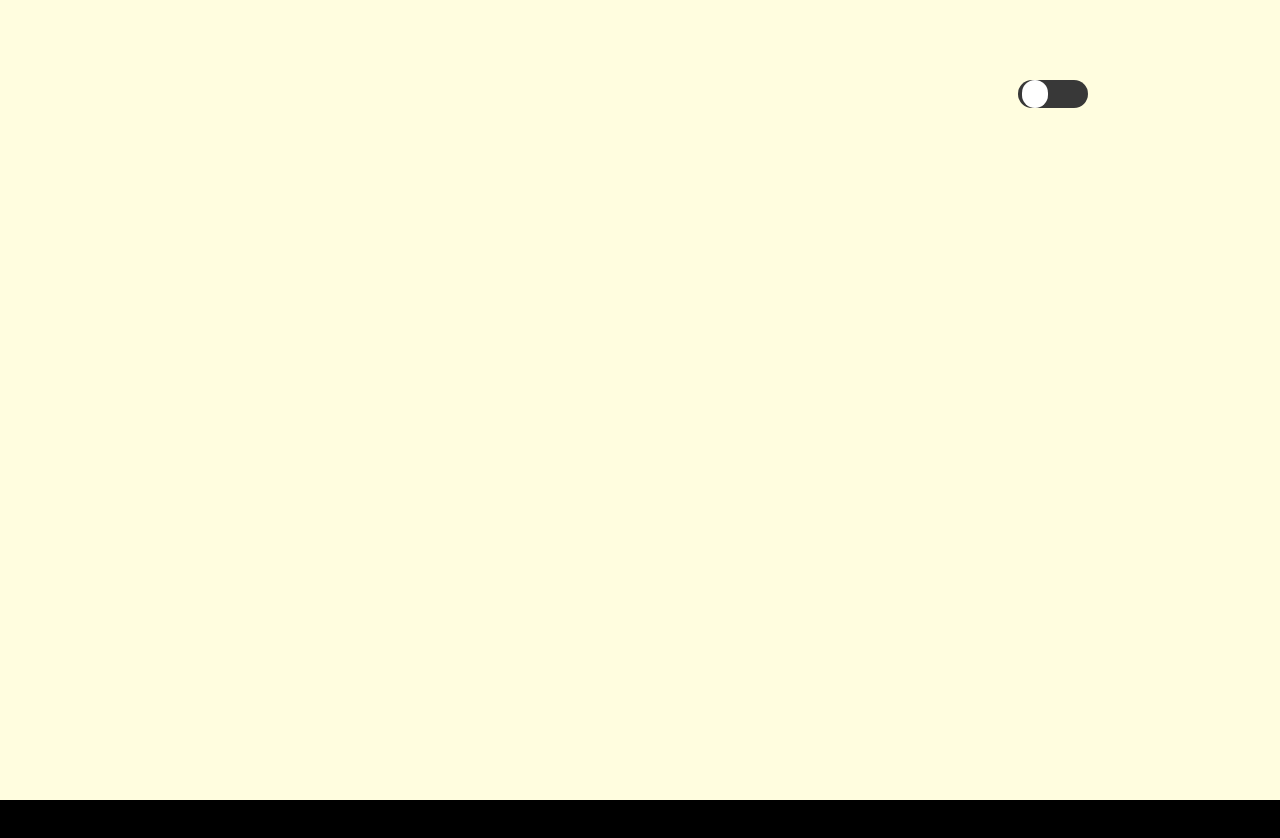
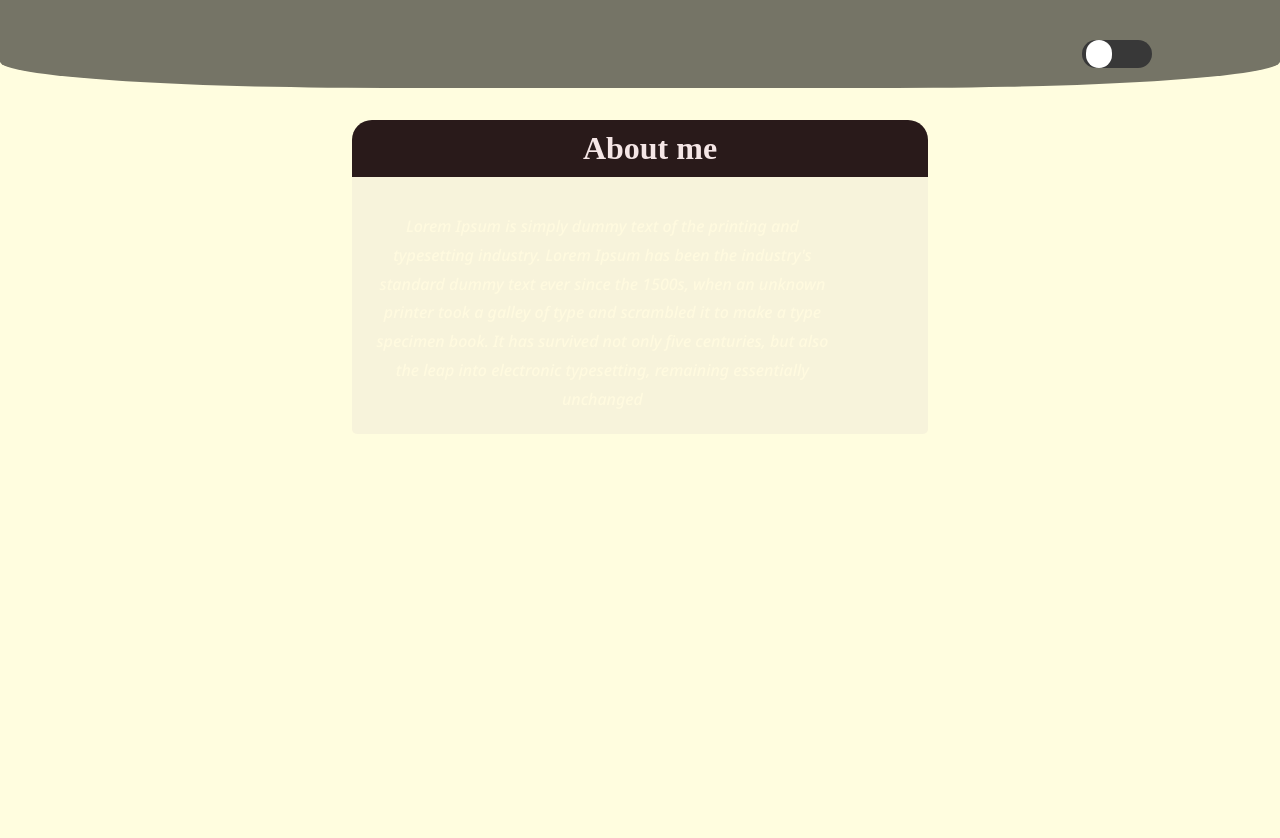
Before and after one commit to DominykasBubnys/Portfolio, a React (Create React App) app: page / in a window 1280 px wide. Shown: the top 838 px of the page. Before the commit the page ends 800 px from the top, so only its background shows below. Built offline with nearby package versions, Linux system fonts and the light colour scheme.

Commit message:
adding intro component and fonts

```diff
--- a/public/index.html
+++ b/public/index.html
@@ -7,7 +7,7 @@
       name="description"
       content="Web site created using create-react-app"
     />
-    <title>Portfolio</title>
+    <link href="https://fonts.googleapis.com/css2?family=Noto+Sans:ital,wght@1,500&display=swap" rel="stylesheet">    <title>Portfolio</title>
   </head>
   <body style="background-color: black;">
     <div id="root"></div>
--- a/src/App.js
+++ b/src/App.js
@@ -1,6 +1,7 @@
 import React, { useCallback, useState } from "react";
 import classes from "./styles/App.module.css";
 import Header from "./components/Header";
+import Intro from "./components/Intro";
 import {ThemeContext} from "./components/Context/ThemeContext";
 
 const App = () => {
@@ -13,8 +14,8 @@ const App = () => {
 
   return <ThemeContext.Provider value={{darkTheme, toggleTheme}}>
     <div className={darkTheme ? classes.container_dark : classes.container}>
-      < Header />
-
+      <Header />
+      <Intro />
     </div>
   </ThemeContext.Provider>;
 };
--- /dev/null
+++ b/src/components/CardHeader.js
@@ -0,0 +1,19 @@
+import React, { useContext } from 'react'
+import { ThemeContext } from './Context/ThemeContext'
+import classes from "../styles/CardHeader.module.css";
+
+const CardHeader = ({text}) => {
+
+    const {darkTheme} = useContext(ThemeContext);
+    console.log("dartheme: ", darkTheme)
+
+  return (
+    <div className={classes.container}>
+        <h1 className={classes.text}>
+            {text}
+        </h1>
+    </div>
+  )
+}
+
+export default CardHeader
--- /dev/null
+++ b/src/components/Intro.js
@@ -0,0 +1,17 @@
+import React from 'react'
+import CardHeader from './CardHeader'
+import classes from "../styles/Intro.module.css"
+
+
+const Intro = () => {
+  return (
+    <div className={classes.container}>
+        <CardHeader text="About me" />
+        <p className={classes.paragraph}>
+            Lorem Ipsum is simply dummy text of the printing and typesetting industry. Lorem Ipsum has been the industry's standard dummy text ever since the 1500s, when an unknown printer took a galley of type and scrambled it to make a type specimen book. It has survived not only five centuries, but also the leap into electronic typesetting, remaining essentially unchanged
+        </p>
+    </div>
+  )
+}
+
+export default Intro
--- a/src/styles/App.module.css
+++ b/src/styles/App.module.css
@@ -1,15 +1,18 @@
 *{
     padding: 0;
     margin: 0;
+    text-align: center;
 }
 
 .container{
+    padding-top: 15vh;
     background-color: rgb(255, 253, 223);
     width: 100%;
     height: 100vh;
 }
 
 .container_dark{
+    padding-top: 15vh;
     background-color: 131111;
     width: 100%;
     height: 100vh;
--- /dev/null
+++ b/src/styles/CardHeader.module.css
@@ -0,0 +1,15 @@
+.dark_theme{
+    /* background-color: rgba(52, 32, 32, 1); */
+}
+
+.container{
+    background-color: rgb(41, 26, 26);
+    width: 100%;
+    margin: 0 auto;
+    margin-bottom: 15px;
+    padding: 10px;
+}
+
+.text{
+    color: rgba(245, 230, 230, 1)
+}
--- a/src/styles/Header.module.css
+++ b/src/styles/Header.module.css
@@ -1,6 +1,13 @@
 .container{
-    width: 70%;
-    padding-top: 10vh;
+    width: 90%;
+    padding-top: 5vh;
+    padding-right: 10%;
     text-align: right;
-    margin: 0px auto;
+    padding-bottom: 20px;
+    border-radius: 0 0 30% 30%;
+    background-color: rgba(0, 0, 0, 0.541);
+    position: fixed;
+    top: 0;
+    left: auto;
+    right: auto;
 }
--- /dev/null
+++ b/src/styles/Intro.module.css
@@ -0,0 +1,16 @@
+.container{
+    width: 45%;
+    margin: 0 auto;
+    background-color: rgba(216, 197, 197, 0.2);
+    border-radius: 20px 20px 5px 5px;
+    overflow: hidden;
+}
+
+.paragraph{
+    font-family: 'Noto Sans', sans-serif;
+    width: 80%;
+    letter-spacing: 2;
+    line-height: 1.8;
+    color: rgb(255, 250, 223);
+    padding: 20px;
+}
```
